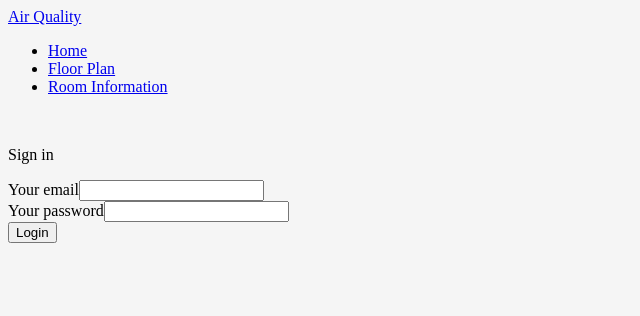
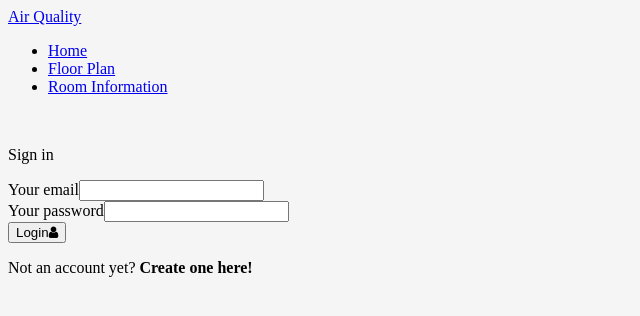
Before and after one commit to AP-Elektronica-ICT/IP18-AirQuality01, an Angular app in the folder AirQualityApp/: page /#/home in a window 1280 px wide. Shown: the top 316 px of the page, without its empty margins (0-640 px from the left). Built offline with nearby package versions, Linux system fonts and the light colour scheme; what angular-bootstrap-md, ng2-charts would draw is missing.

Commit message:
IP05-78 Basic login page(layout)

```diff
--- a/AirQualityApp/src/app/home/home.component.html
+++ b/AirQualityApp/src/app/home/home.component.html
@@ -1,6 +1,7 @@
-
+<div class="row">
+  <div class=" col-md-4"></div>
 <!-- Default form login -->
-<form>
+<form class="col-md-4">
   <p class="h4 text-center mb-4">Sign in</p>
 
   <!-- Default input email -->
@@ -14,7 +15,11 @@
   <input type="password" id="defaultFormLoginPasswordEx" class="form-control">
 
   <div class="text-center mt-4">
-      <button class="btn btn-indigo" type="submit">Login</button>
+      <button class="btn btn-red" type="submit" >Login<i class="fa fa-user ml-2" aria-hidden="true"></i></button>
   </div>
+
+  <p class="text-center mb-4 red-text"> Not an account yet? <b>Create one here!</b></p>
 </form>
 <!-- Default form login -->
+<div class=" col-md-4"></div>
+</div>
```
